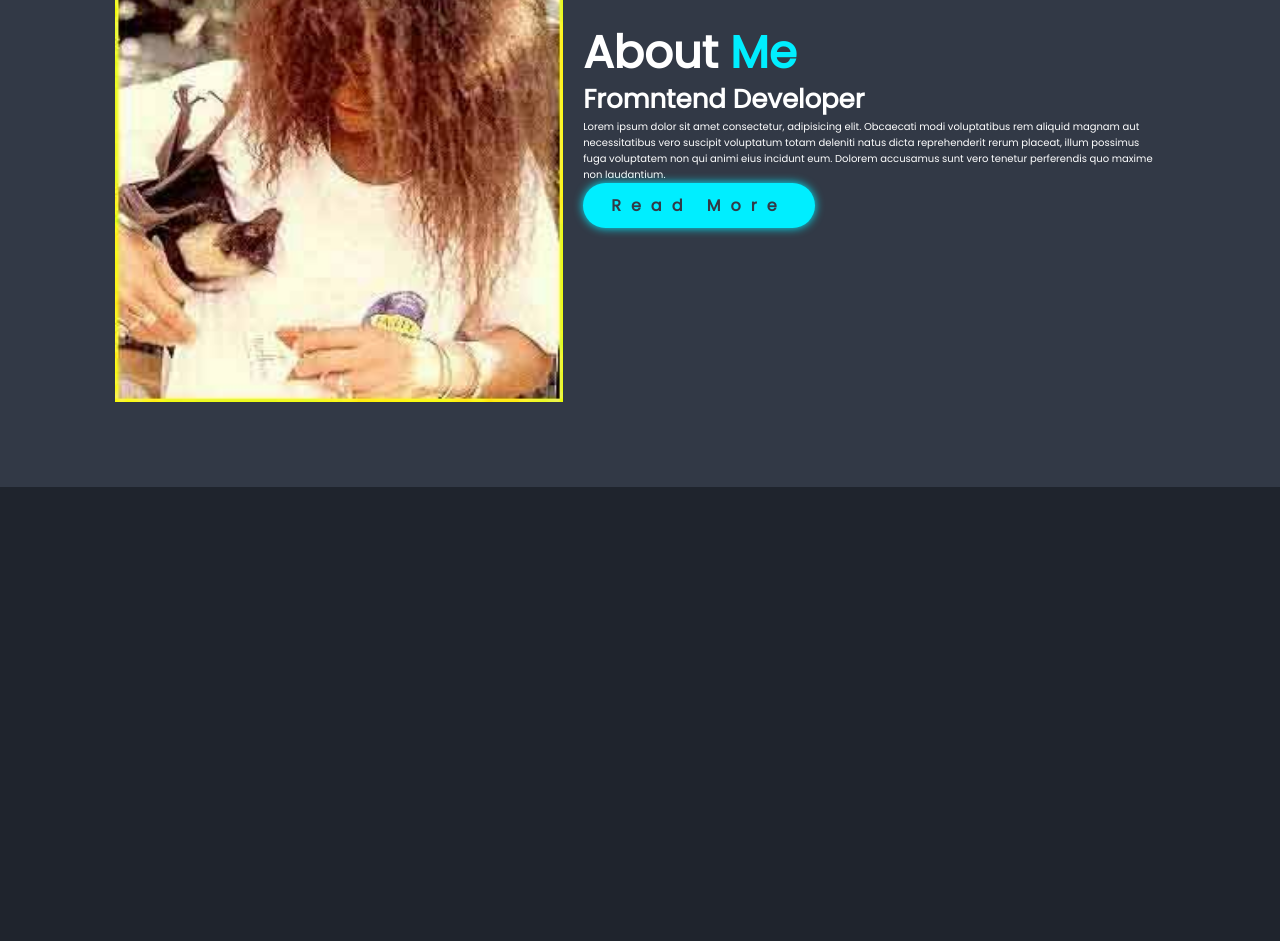
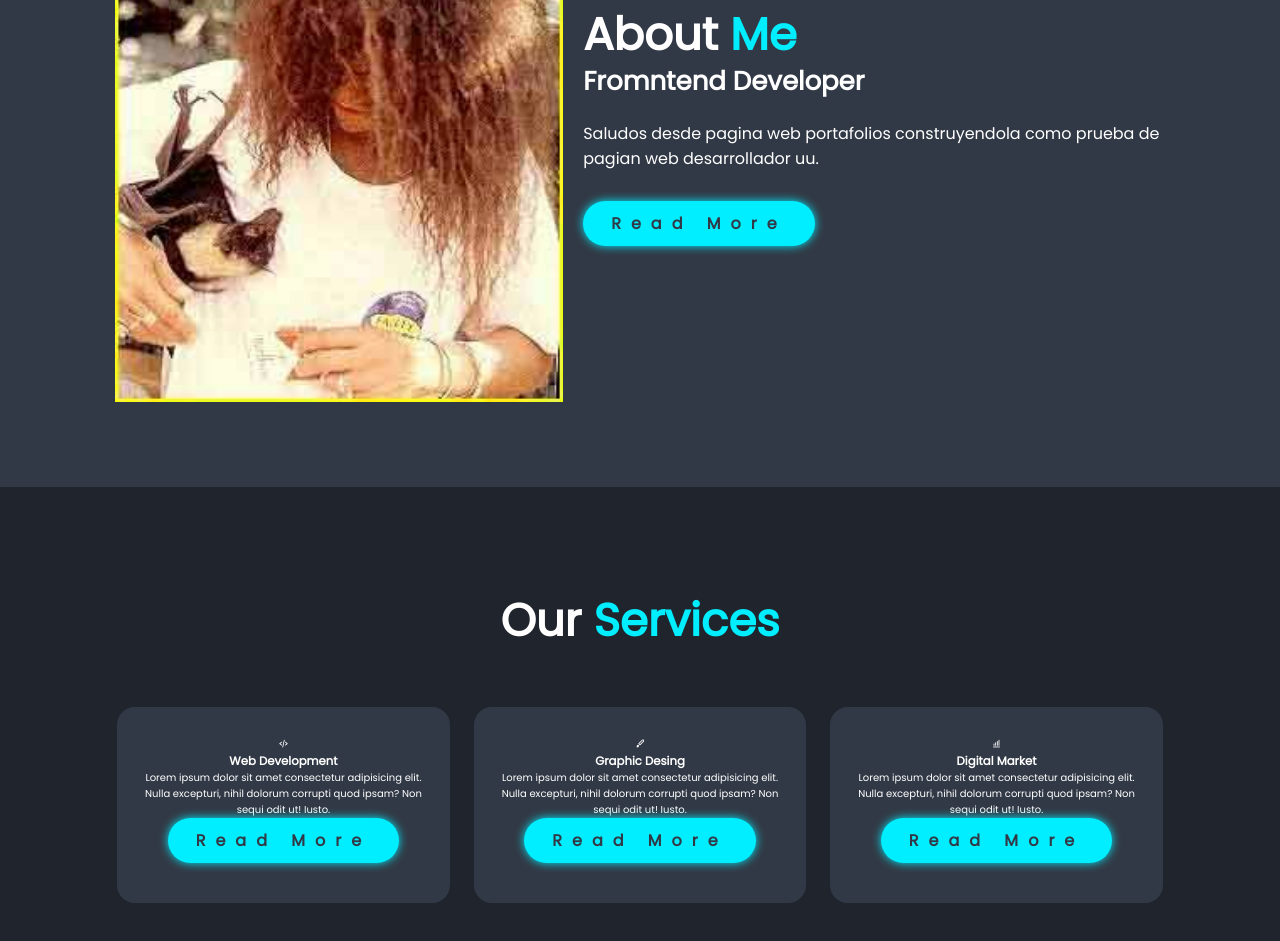
Before and after one commit to xisraeluni/Portafolio_Master, a plain HTML site: page index.html in a window 1280 px wide. Shown: the part 1113-2054 px from the top of the page. Before the commit the page ends 1600 px from the top, so only its background shows below. Drawn offline with nearby package versions, Linux system fonts and the light colour scheme.

Commit message:
se agrega our services

```diff
--- a/index.html
+++ b/index.html
@@ -1,5 +1,6 @@
 <!DOCTYPE html>
 <html lang="es">
+
 <head>
     <meta charset="UTF-8">
     <meta http-equiv="X-UA-Compatible" content="IE=edge">
@@ -29,7 +30,7 @@
             <a href="#services">Services</a>
             <a href="#portfolio">Portfolio</a>
             <a href="#contacto">Contact</a>
-         </nav>
+        </nav>
 
     </header>
 
@@ -39,10 +40,11 @@
             <h3>Hello, it's Me</h3>
             <h1>Andrew Steven's</h1>
             <h3>And I'm a <span> Frontend Developer </span></h3>
-            <p>Lorem ipsum dolor sit amet consectetur adipisicing elit. Minima, quisquam. Consequatur ea sed ad doloremque iusto aliquid!</p>
+            <p>Lorem ipsum dolor sit amet consectetur adipisicing elit. Minima, quisquam. Consequatur ea sed ad
+                doloremque iusto aliquid!</p>
             <div class="social-media">
                 <a href="#"><i class='bx bxl-facebook'></i></a>
-                <a href="#"><i class='bx bxl-twitter' ></i></a>
+                <a href="#"><i class='bx bxl-twitter'></i></a>
                 <a href="#"><i class='bx bxl-instagram-alt'></i></a>
                 <a href="#"><i class='bx bxl-linkedin'></i></a>
             </div>
@@ -62,11 +64,46 @@
         <div class="about-content">
             <h2 class="heading">About <span> Me</span></h2>
             <h3>Fromntend Developer</h3>
-            <p>Lorem ipsum dolor sit amet consectetur, adipisicing elit. Obcaecati modi voluptatibus rem aliquid magnam aut necessitatibus vero suscipit voluptatum totam deleniti natus dicta reprehenderit rerum placeat, illum possimus fuga voluptatem non qui animi eius incidunt eum. Dolorem accusamus sunt vero tenetur perferendis quo maxime non laudantium.</p>
+            <p>Saludos desde pagina web portafolios construyendola como prueba de pagian web desarrollador uu.</p>
             <a href="#" class="btn">Read More</a>
         </div>
     </section>
 
+    <!-- Services section desiKg -->
+    <section class="services" id="services">
+        <h2 class="heading">Our <span>Services</span></h2>
+
+        <div class="services-container">
+            <div class="services-box">
+                <i class='bx bx-code-alt'></i>
+                <h3>Web Development</h3>
+                <p>Lorem ipsum dolor sit amet consectetur adipisicing elit. Nulla excepturi, nihil dolorum corrupti quod ipsam? Non sequi odit ut! Iusto.</p>
+                <a href="#" class="btn">Read More</a>
+            </div>
+
+
+            <div class="services-box">
+                <i class='bx bxs-paint' ></i>
+                <h3>Graphic Desing</h3>
+                <p>Lorem ipsum dolor sit amet consectetur adipisicing elit. Nulla excepturi, nihil dolorum corrupti quod ipsam? Non sequi odit ut! Iusto.</p>
+                <a href="#" class="btn">Read More</a>
+            </div>
+
+            <div class="services-box">
+                <i class='bx bx-bar-chart-alt'></i>
+                <h3>Digital Market</h3>
+                <p>Lorem ipsum dolor sit amet consectetur adipisicing elit. Nulla excepturi, nihil dolorum corrupti quod ipsam? Non sequi odit ut! Iusto.</p>
+                <a href="#" class="btn">Read More</a>
+            </div>
+
+        </div>
+
+    </section>
+
+
+    <!--custom js-->
+    <script src="js/script.js"></script>
 
 </body>
+
 </html>
--- a/style.css
+++ b/style.css
@@ -167,3 +167,29 @@ span {
 .about-content h3 {
     font-size: 2.6rem;
 }
+
+.about-content p{
+    font-size: 1.6rem;
+    margin: 2rem 0 3rem;
+}
+
+.services h2 {
+    margin-bottom: 5rem;
+}
+
+.services-container{
+    display: flex;
+    justify-content: center;
+    align-items: center;
+    flex-wrap: wrap;
+    gap: 2rem;
+}
+
+.services-container .services-box {
+    flex: 1 1 30rem;
+    background: var(--second-bg-color);
+    padding: 3rem 2rem 4rem;
+    border-radius: 2rem;
+    text-align: center;
+    border: .2rem solid var(--bg-color);
+}
```
Also changed, not shown: script.js (added).
